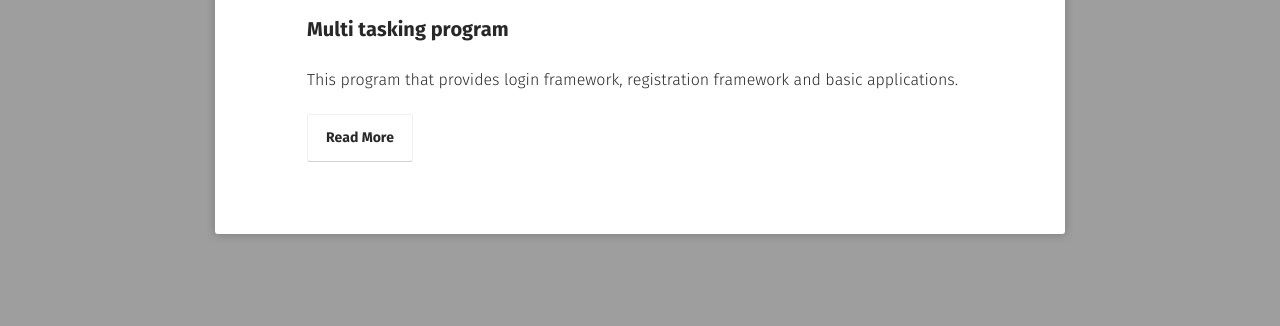
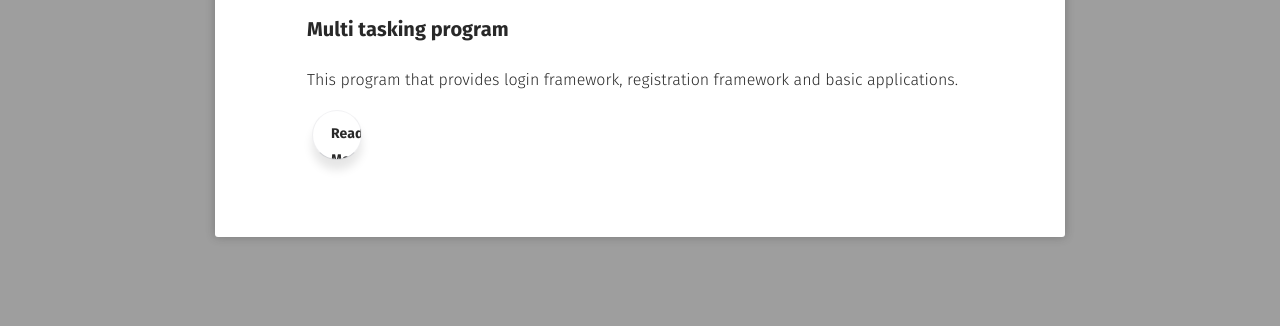
Before and after one commit to hieuhdh/deuteri, a Jekyll site: the page built from projects/index.md, in a window 1280 px wide. Shown: the part 288-614 px from the top of the page. Built offline with Jekyll 4.4.1, drawn with Linux system fonts in a browser that asks for light colours; some web fonts are replaced.

Commit message:
fix something

```diff
--- a/_layouts/blog.html
+++ b/_layouts/blog.html
@@ -28,7 +28,7 @@
                         <li class="wow fadeInLeft" data-wow-duration="1.5s">
                             <a class="zoombtn" href="{{ site.url }}{{ post.url }}">{{ post.title }}</a>
                             <p>{{ post.excerpt }}</p>
-                            <a href="{{ site.url }}{{ post.url }}" class="btn zoombtn">Read More</a>
+                            <a href="{{ site.url }}{{ post.url }}" class="btn btn-info">Read More</a>
                         </li>
                     </ul>
                         {% endif %}
--- a/_layouts/post-list.html
+++ b/_layouts/post-list.html
@@ -28,7 +28,7 @@
                         <li class="wow fadeInLeft" data-wow-duration="1.5s">
                             <a class="zoombtn" href="{{ site.url }}{{ post.url }}">{{ post.title }}</a>
                             <p>{{ post.excerpt }}</p>
-                            <a href="{{ site.url }}{{ post.url }}" class="btn zoombtn">Read More</a>
+                            <a href="{{ site.url }}{{ post.url }}" class="btn btn-info">Read More</a>
                         </li>
                     </ul>
                         {% endif %}
--- a/_layouts/project.html
+++ b/_layouts/project.html
@@ -28,7 +28,7 @@
                         <li class="wow fadeInLeft" data-wow-duration="1.5s">
                             <a class="zoombtn" href="{{ site.url }}{{ post.url }}">{{ post.title }}</a>
                             <p>{{ post.excerpt }}</p>
-                            <a href="{{ site.url }}{{ post.url }}" class="btn zoombtn">Read More</a>
+                            <a href="{{ site.url }}{{ post.url }}" class="btn btn-info">Read More</a>
                         </li>
                     </ul>
                         {% endif %}
--- a/_sass/elements.scss
+++ b/_sass/elements.scss
@@ -65,8 +65,8 @@
 
         text-align: center;
         display: inline-block;
-        height: 45px;
-        width: 45px;
+        height: 50px;
+        width: 50px;
         float: center;
         margin: 0 5px;
         overflow: hidden;
@@ -74,7 +74,7 @@
         border-radius: 50px;
         cursor: pointer;
         box-shadow: 0px 10px 10px rgba(0,0,0,0.1);
-        transition: all 0.3s ease-out;
+        transition: all 0.5s ease-out;
         &:visited {
             color: $white;
         }
@@ -83,32 +83,32 @@
             background-color: $white;
             color: $color_purple;
         }
-        &.btn-info .icon{
-            display: inline-block;
-            height: 40px;
-            width: 40px;
-            text-align: center;
-            border-radius: 50%;
-            box-sizing: border-box;
-            line-height: 40px;
-            transition: all 0.3s ease-out;
-        }
+        // &.btn-info .icon{
+        //     display: inline-block;
+        //     height: 40px;
+        //     width: 40px;
+        //     text-align: center;
+        //     border-radius: 50%;
+        //     box-sizing: border-box;
+        //     line-height: 40px;
+        //     transition: all 0.3s ease-out;
+        // }
 
-        &.btn-info .icon i{
-            line-height: 50px;
-            transition: all 0.3s ease-out;
-        }
+        // &.btn-info .icon i{
+        //     line-height: 50px;
+        //     transition: all 0.3s ease-out;
+        // }
 
-        &.btn-info .icon i{
-            color: #fff;
-        }
+        // &.btn-info .icon i{
+        //     color: #fff;
+        // }
 
-        &.btn-info span{
-            font-weight: 500px;
-            line-height: 50px;
-            margin-left: 10px;
-            transition: all 0.3s ease-out;
-        }
+        // &.btn-info span{
+        //     font-weight: 500px;
+        //     line-height: 50px;
+        //     margin-left: 10px;
+        //     transition: all 0.3s ease-out;
+        // }
 
         // position: relative;
         // padding: 10px 30px;
```
